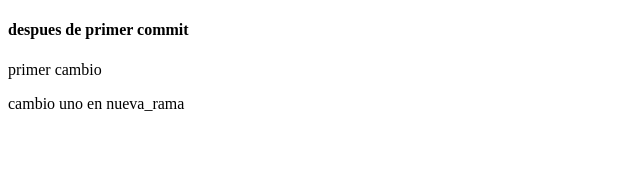
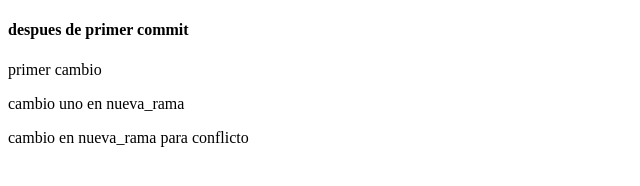
Before and after one commit to MiguelNefle1/repo_23059, a plain HTML site: page index.html in a window 1280 px wide. Shown: the whole page, without its empty margins (0-640 px from the left). Drawn offline with Linux system fonts and the light colour scheme.

Commit message:
cambio en nueva_rama para generar conflictos

```diff
--- a/index.html
+++ b/index.html
@@ -10,5 +10,6 @@
     <h4>despues de primer commit</h4>
     <p>primer cambio</p>
     <p>cambio uno en nueva_rama</p>
+    <p>cambio en nueva_rama para conflicto</p>
 </body>
 </html>
```
